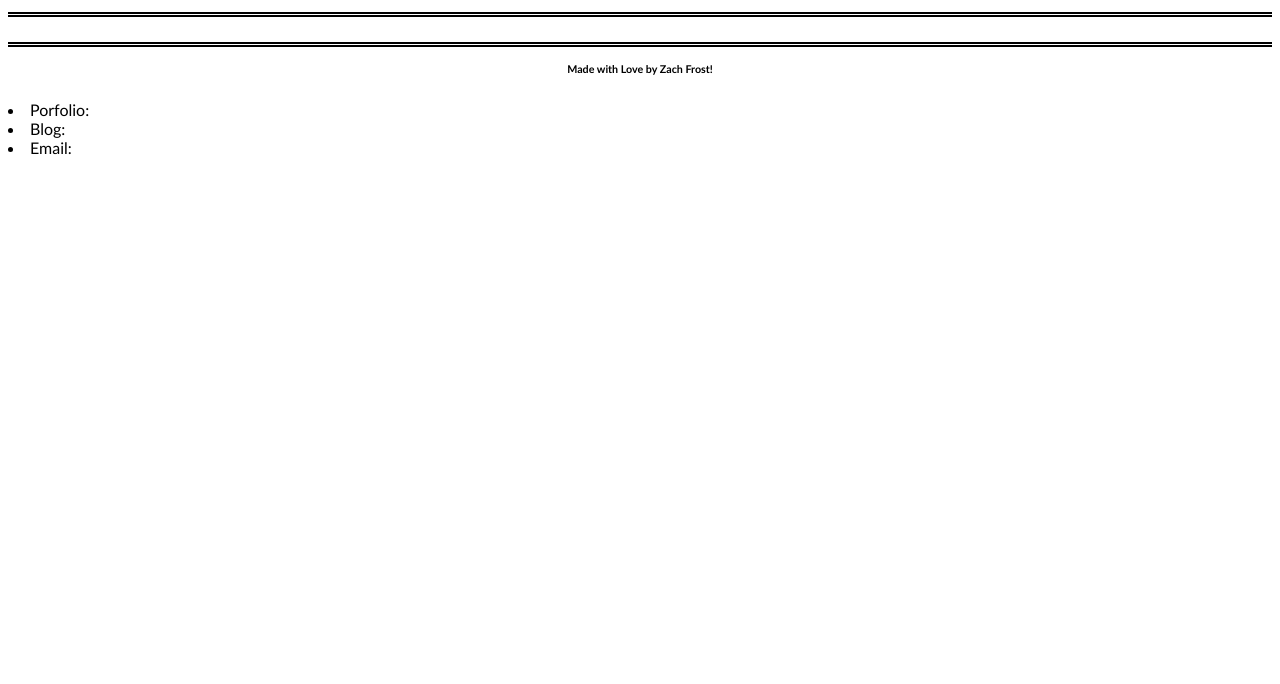
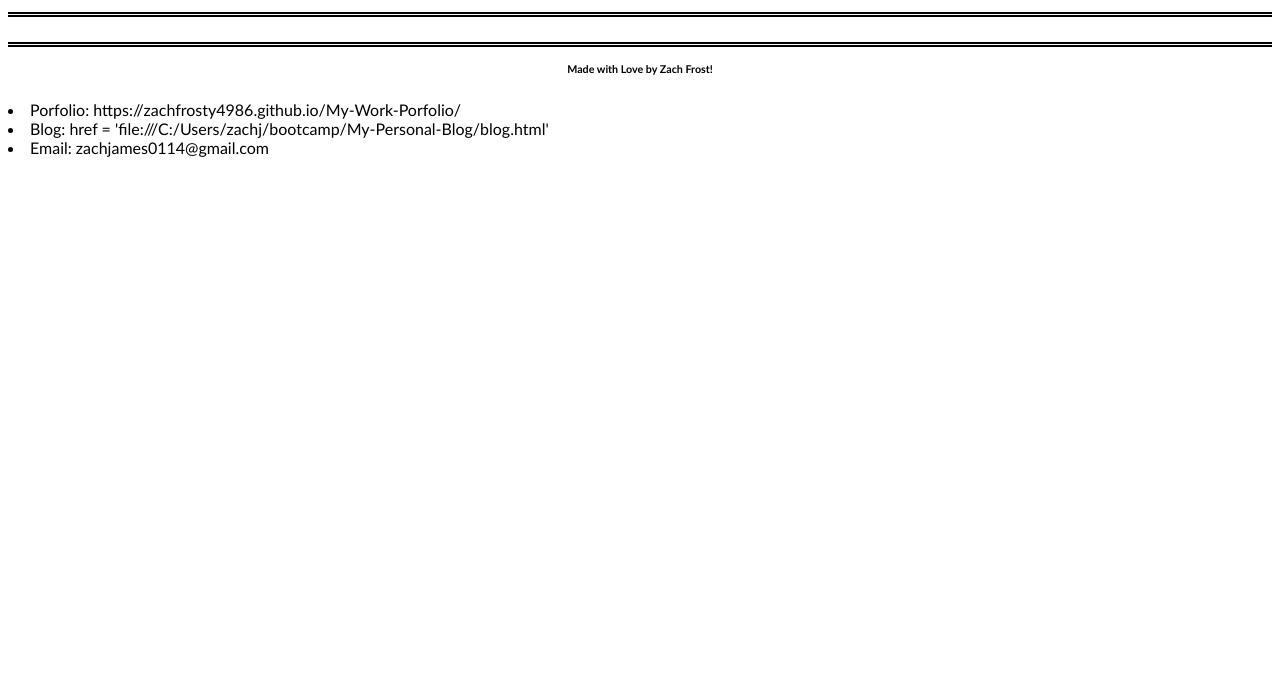
Before and after one commit to zachfrosty4986/My-Personal-Blog, a plain HTML site: page blog.html in a window 1280 px wide. Shown: the part 116-800 px from the top of the page. Drawn offline with nearby package versions, Linux system fonts and the light colour scheme.

Commit message:
Added README content and links to blog.html

```diff
--- a/blog.html
+++ b/blog.html
@@ -27,9 +27,9 @@
 <footer>
     <h6>Made with Love by Zach Frost!</h6>
         <div id="contact-me">
-            <li>Porfolio: </li>
-            <li>Blog: </li>
-            <li>Email: </li>
+            <li>Porfolio: https://zachfrosty4986.github.io/My-Work-Porfolio/</li>
+            <li>Blog: href = 'file:///C:/Users/zachj/bootcamp/My-Personal-Blog/blog.html'</li>
+            <li>Email: zachjames0114@gmail.com</li>
         </div>
 </footer>
 </body>
```
Also changed, not shown: 1 other file.
